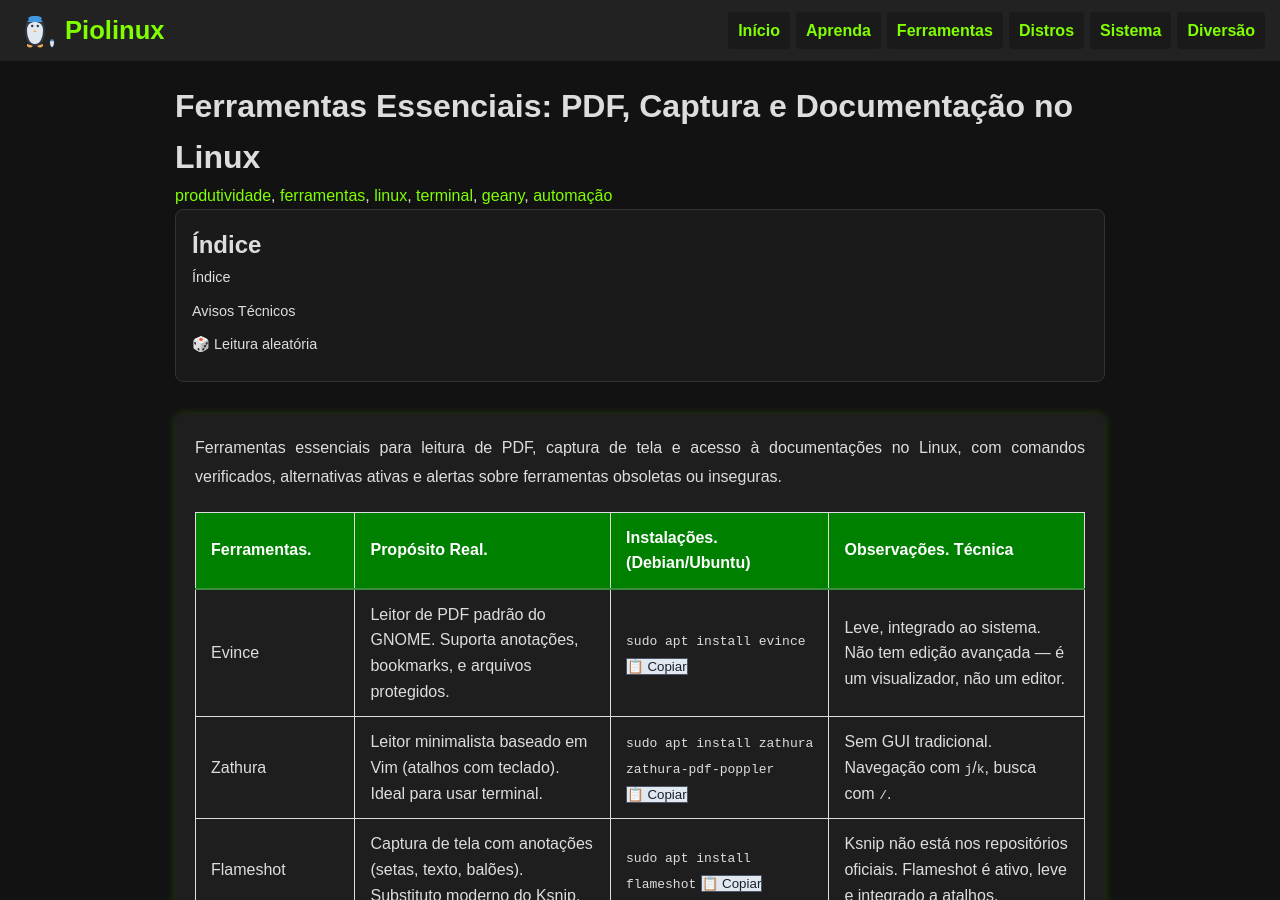
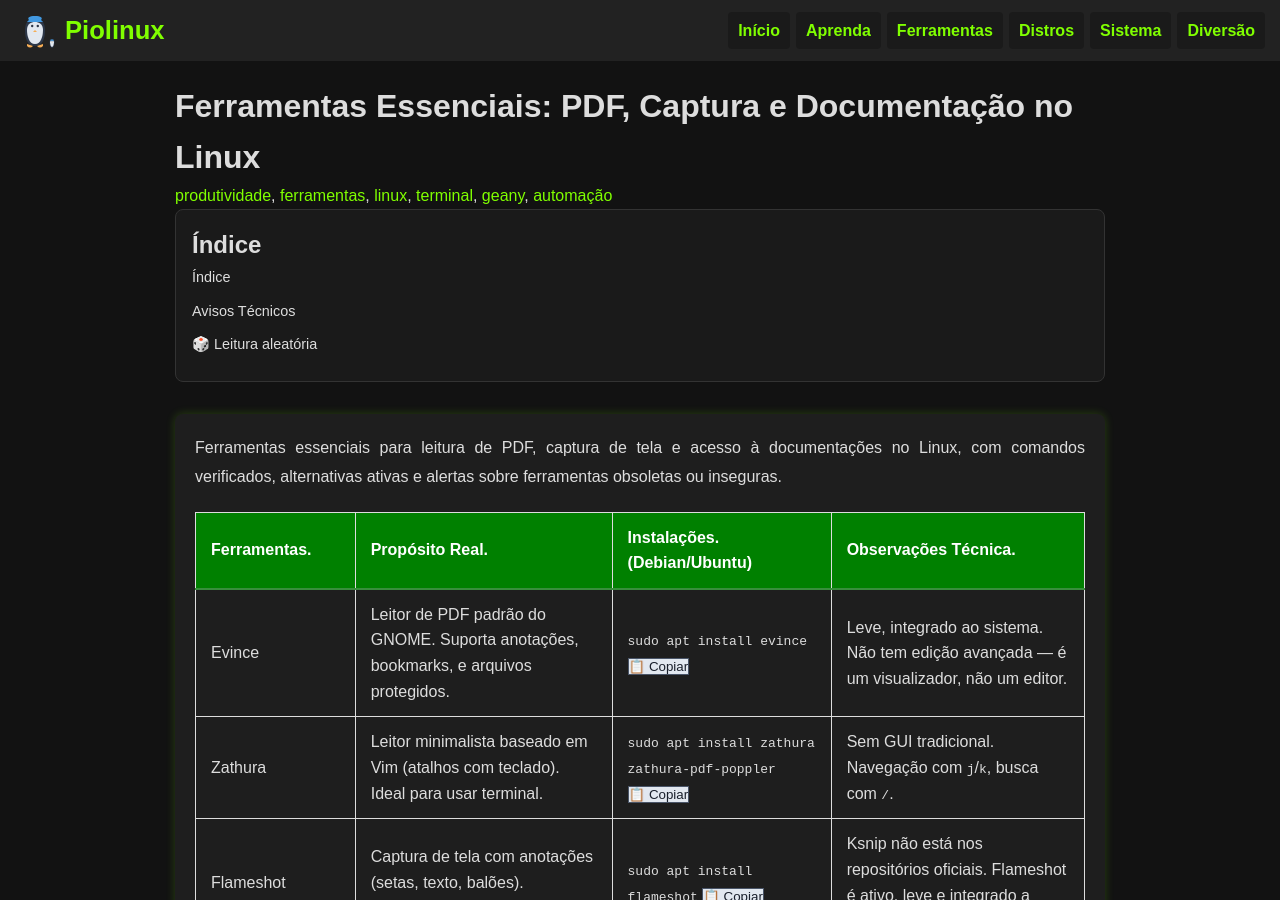
Before and after one commit to Piolinux/piolinux-site, a Jekyll site: the page built from _posts/2025-08-12-ferramentas-essenciais-para-produtividade-no-linux.md, in a window 1280 px wide and 900 px high. Built offline with Jekyll 4.4.1, drawn with Linux system fonts in a browser that asks for light colours.

```diff
--- a/_posts/2025-08-12-ferramentas-essenciais-para-produtividade-no-linux.md
+++ b/_posts/2025-08-12-ferramentas-essenciais-para-produtividade-no-linux.md
@@ -25,7 +25,7 @@ tags: [produtividade, ferramentas, linux, terminal, geany, automação]
       <th>Ferramentas.</th>
       <th>Propósito Real.</th>
       <th>Instalações. (Debian/Ubuntu)</th>
-      <th>Observações. Técnica</th>
+      <th>Observações Técnica.</th>
     </tr>
   </thead>
   <tbody>
```
